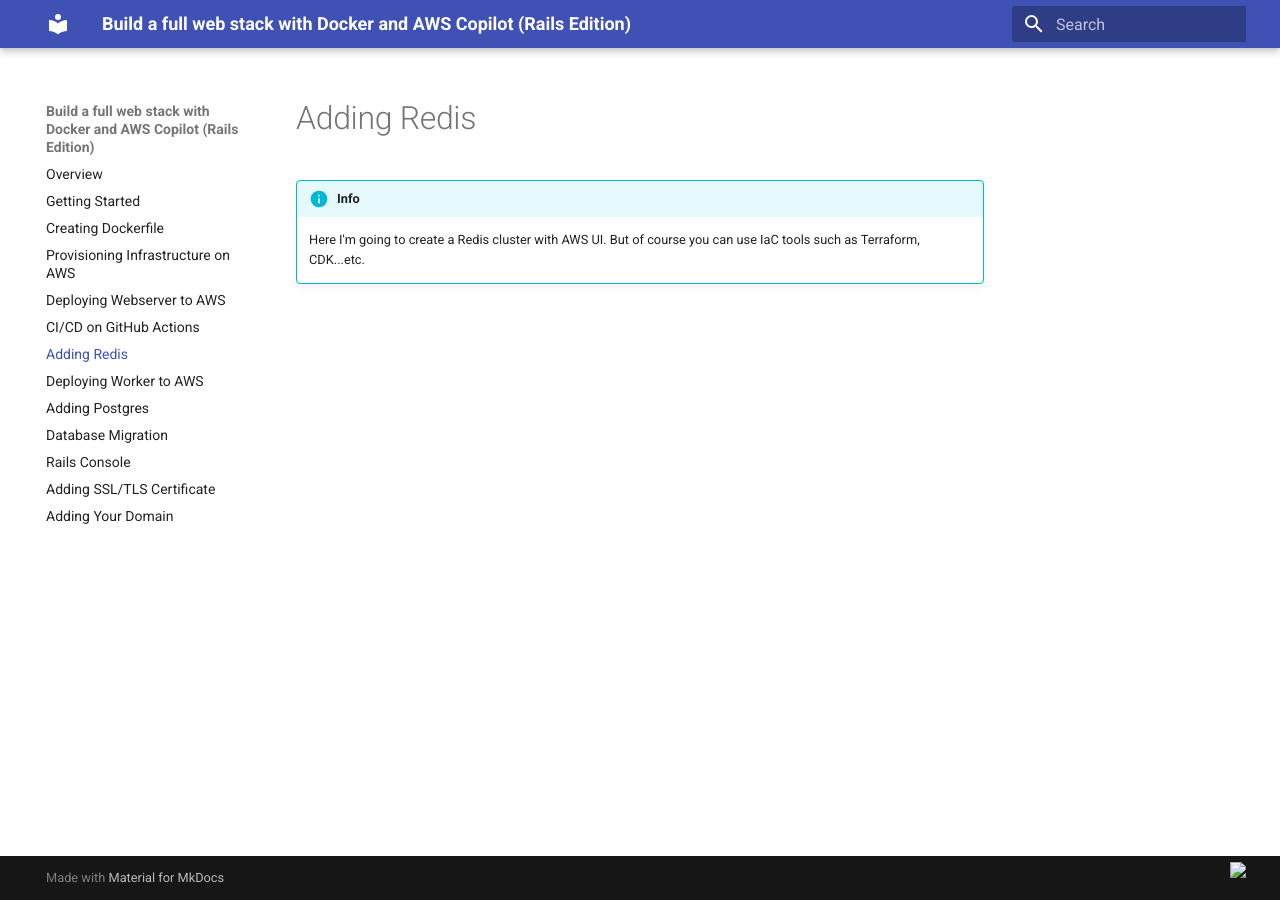
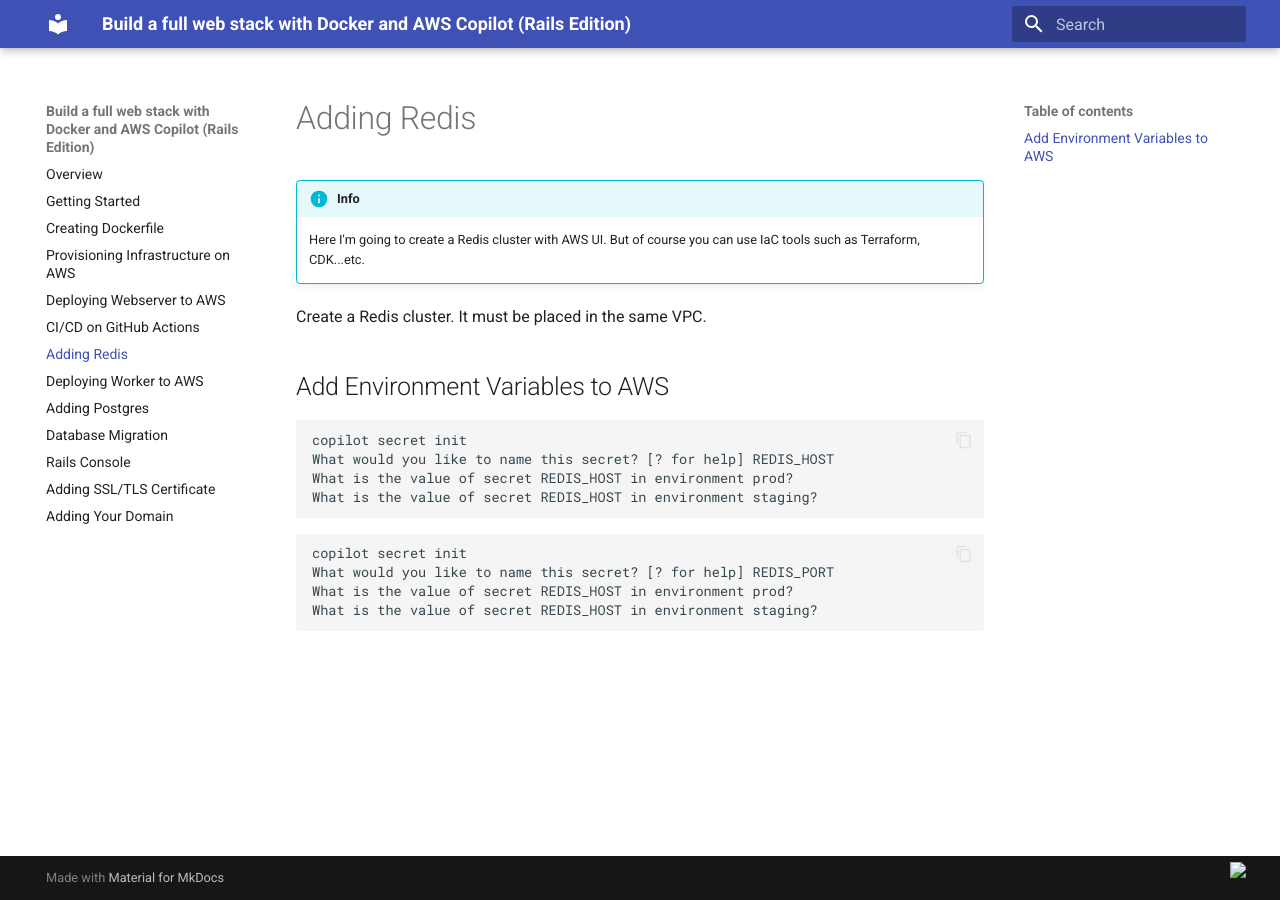
Before and after one commit to build-with-aws-copilot/rails_docs, an MkDocs documentation site: the page built from docs/adding_redis.md, in a window 1280 px wide. Built offline with MkDocs 1.6.1 and Material for MkDocs 9.7.7, drawn with Linux system fonts in a browser that asks for light colours.

Commit message:
adding Redis and deploying worker

````diff
--- a/docs/adding_redis.md
+++ b/docs/adding_redis.md
@@ -1,2 +1,20 @@
 !!! info
     Here I'm going to create a Redis cluster with AWS UI. But of course you can use IaC tools such as Terraform, CDK...etc.
+
+Create a Redis cluster. It must be placed in the same VPC.
+
+## Add Environment Variables to AWS
+
+```
+copilot secret init
+What would you like to name this secret? [? for help] REDIS_HOST
+What is the value of secret REDIS_HOST in environment prod?
+What is the value of secret REDIS_HOST in environment staging?
+```
+
+```
+copilot secret init
+What would you like to name this secret? [? for help] REDIS_PORT
+What is the value of secret REDIS_HOST in environment prod?
+What is the value of secret REDIS_HOST in environment staging?
+```
````
Also changed, not shown: docs/deploying_webserver_to_aws.md (+2 -1 lines), docs/deploying_worker_to_aws.md (+98 -0 lines).
